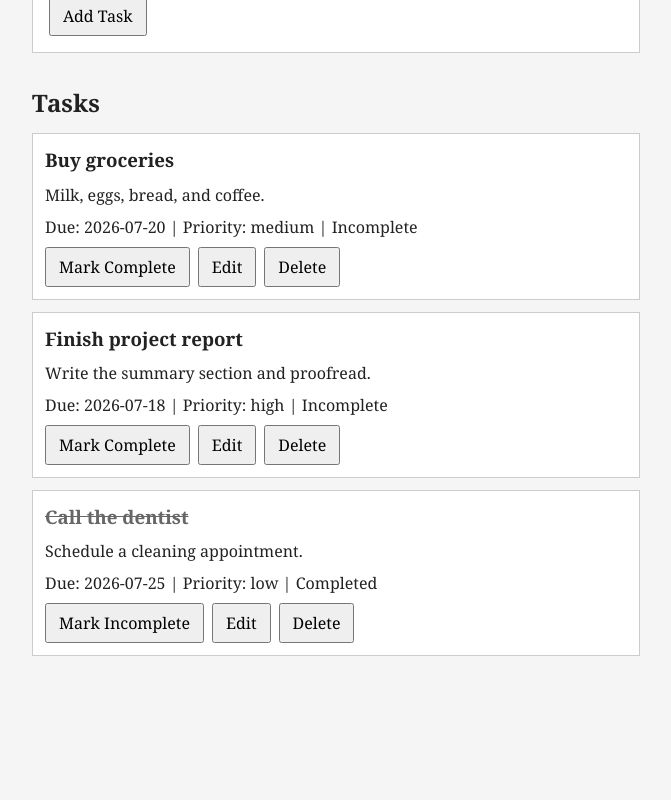
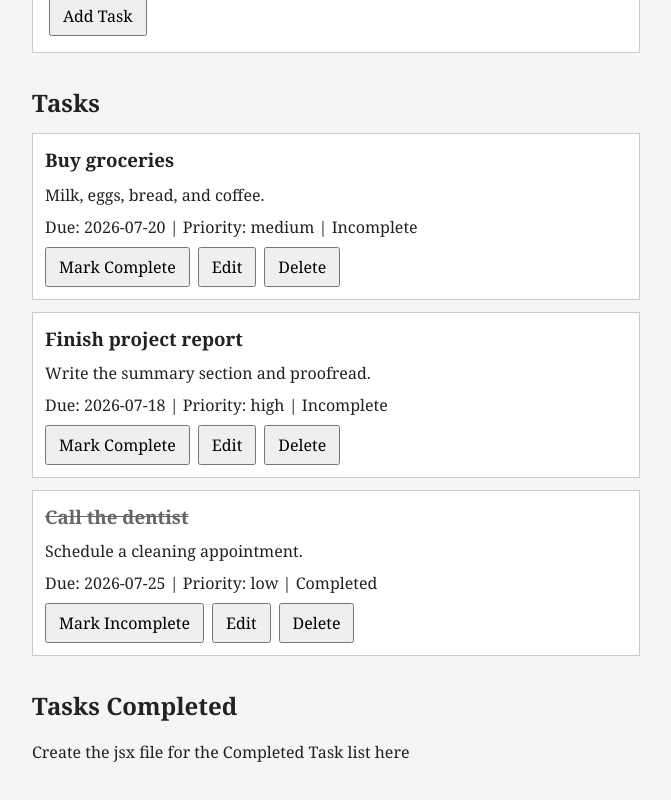
Before and after one commit to CodeCrafter-tech73/TaskFlow, a React (Vite) app: page / in a window 1280 px wide. Shown: the part 630-1430 px from the top of the page, without its empty margins (304-975 px from the left). Before the commit the page ends 1346 px from the top, so only its background shows below. Built offline with nearby package versions, Linux system fonts and the light colour scheme.

Commit message:
Created temp header for Tasks Completed

```diff
--- a/src/App.jsx
+++ b/src/App.jsx
@@ -127,6 +127,8 @@ function App() {
         onDelete={handleDelete}
         onToggleComplete={handleToggleComplete}
       />
+      <h2>Tasks Completed</h2>
+      <p>Create the jsx file for the Completed Task list here</p>
     </div>
   );
 }
```
Also changed, not shown: 1 other file (tests, documents, lock files or other folders).
